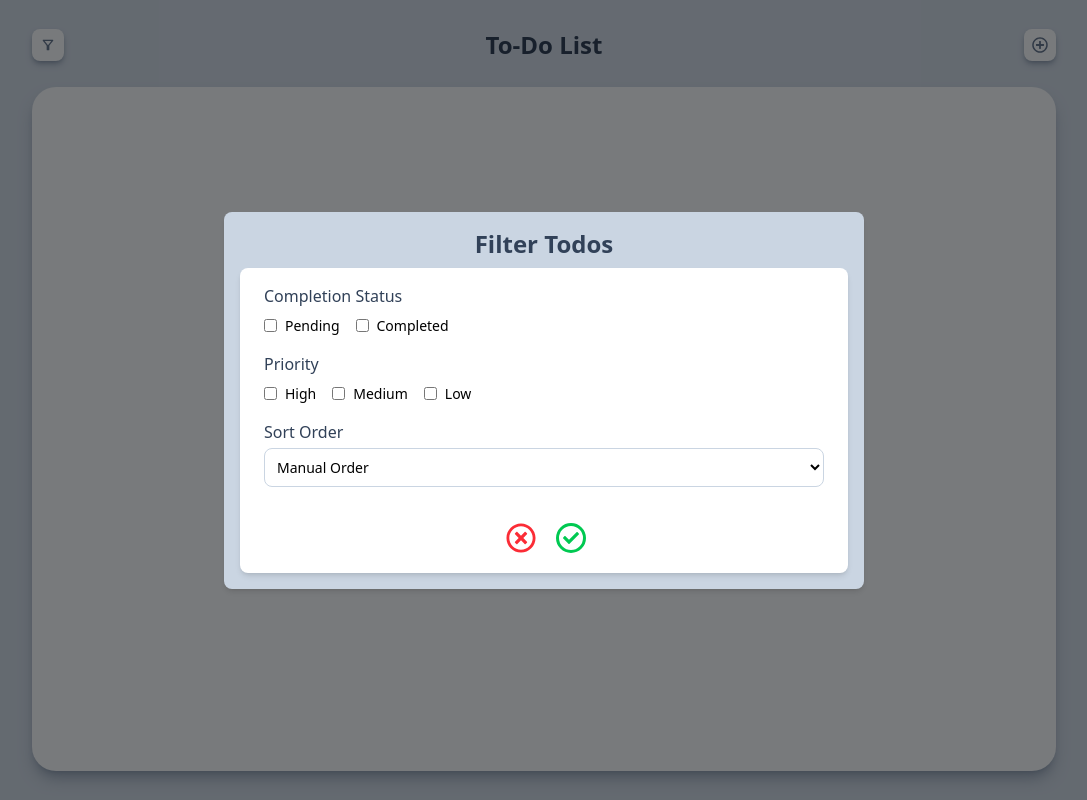
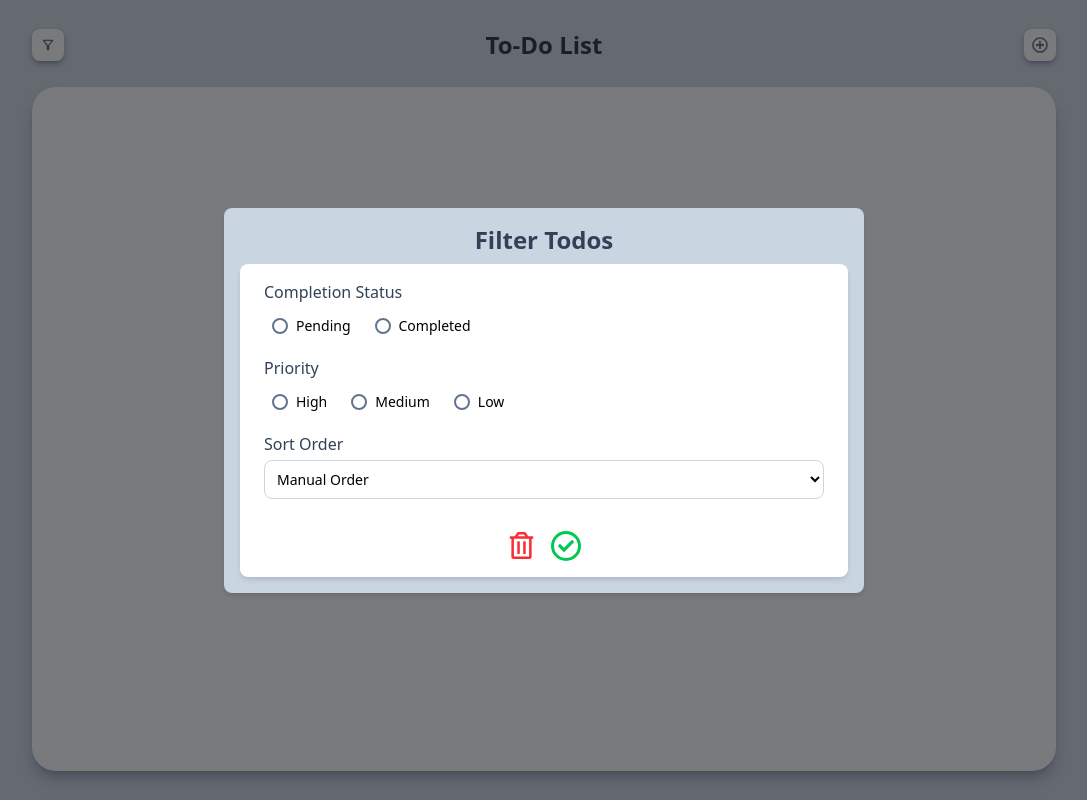
Before and after one commit to AlexBatistta/todo-list, a React (Vite) app: page / in a window 1280 px wide. Both pictures are taken after a click on the button 144 px from the left and 45 px from the top of the page. Shown: the whole page, without its empty margins (96-1183 px from the left). Built offline with nearby package versions, Linux system fonts and the light colour scheme.

Commit message:
filters update, clear filters added

```diff
--- a/src/App.tsx
+++ b/src/App.tsx
@@ -105,7 +105,6 @@ export const App = (): JSX.Element => {
 		setActiveFilter(filter);
 		const filtered = applyFilters(allTodos, filter);
 		setFilteredTodos(filtered);
-		setIsFilterModalOpen(false);
 	};
 
 	const handleRemove = (id: string): void => {
@@ -145,7 +144,9 @@ export const App = (): JSX.Element => {
 
 	const clearFilters = (): void => {
 		setActiveFilter(null);
-		setFilteredTodos([]);
+		const clearFilters: FilterType = { order: 'manual' };
+		const filtered = applyFilters(allTodos, clearFilters);
+		setFilteredTodos(filtered);
 	};
 
 	return (
@@ -175,6 +176,7 @@ export const App = (): JSX.Element => {
 				<FilterModal
 					onFilter={handleFilterTodo}
 					onClose={() => setIsFilterModalOpen(false)}
+					onClear={clearFilters}
 					currentFilter={activeFilter || undefined}
 				/>
 			)}
--- /dev/null
+++ b/src/components/Checkbox.tsx
@@ -0,0 +1,37 @@
+import React from 'react';
+import { FaCheck } from 'react-icons/fa';
+
+interface CheckboxProps {
+	id: string;
+	checked: boolean;
+	onChange: (id: string) => void;
+}
+
+export const Checkbox: React.FC<CheckboxProps> = ({
+	id,
+	checked,
+	onChange,
+}) => {
+	return (
+		<div className='relative flex items-center justify-center'>
+			<input
+				className='h-7 w-8 cursor-pointer appearance-none'
+				type='checkbox'
+				id={id}
+				checked={checked}
+				onChange={() => {
+					onChange(id);
+				}}
+			/>
+			<div
+				className={`pointer-events-none absolute h-4 w-4 rounded-full border-2 ${checked ? 'border-slate-500/25' : 'border-slate-500'}`}
+			/>
+			{checked && (
+				<FaCheck
+					className='pointer-events-none absolute text-green-500'
+					size={20}
+				/>
+			)}
+		</div>
+	);
+};
--- a/src/components/FilterModal.tsx
+++ b/src/components/FilterModal.tsx
@@ -1,16 +1,19 @@
 import React, { useRef, useState, useEffect } from 'react';
 import type { FilterType } from '../type';
-import { FaCheck, FaRegTimesCircle } from 'react-icons/fa';
+import { FaCheck, FaRegTrashAlt } from 'react-icons/fa';
+import { Checkbox } from './Checkbox';
 
 interface Props {
 	onFilter: (filter: FilterType) => void;
 	onClose: () => void;
+	onClear: () => void;
 	currentFilter?: FilterType;
 }
 
 export const FilterModal: React.FC<Props> = ({
 	onFilter,
 	onClose,
+	onClear,
 	currentFilter,
 }) => {
 	const [selectedCompleted, setSelectedCompleted] = useState<boolean[]>([]);
@@ -75,6 +78,15 @@ export const FilterModal: React.FC<Props> = ({
 		onClose();
 	};
 
+	const handleClearFilters = (): void => {
+		setSelectedCompleted([]);
+		setSelectedPriorities([]);
+		if (orderRef.current) {
+			orderRef.current.value = 'manual';
+		}
+		onClear();
+	};
+
 	return (
 		<div className='fixed inset-0 z-50 flex items-center justify-center bg-black/50'>
 			<div className='flex w-[50%] flex-col items-center justify-center rounded-lg bg-slate-300 p-4 shadow-md'>
@@ -88,31 +100,29 @@ export const FilterModal: React.FC<Props> = ({
 							Completion Status
 						</label>
 						<div className='flex gap-4'>
-							<label className='flex cursor-pointer items-center gap-2'>
-								<input
-									type='checkbox'
+							<label className='flex cursor-pointer items-center'>
+								<Checkbox
+									id='pending'
 									checked={selectedCompleted.includes(false)}
-									onChange={(e) =>
+									onChange={() =>
 										handleCompletedChange(
 											false,
-											e.target.checked,
+											!selectedCompleted.includes(false),
 										)
 									}
-									className='cursor-pointer'
 								/>
 								<span className='text-sm'>Pending</span>
 							</label>
-							<label className='flex cursor-pointer items-center gap-2'>
-								<input
-									type='checkbox'
+							<label className='flex cursor-pointer items-center'>
+								<Checkbox
+									id='completed'
 									checked={selectedCompleted.includes(true)}
-									onChange={(e) =>
+									onChange={() =>
 										handleCompletedChange(
 											true,
-											e.target.checked,
+											!selectedCompleted.includes(true),
 										)
 									}
-									className='cursor-pointer'
 								/>
 								<span className='text-sm'>Completed</span>
 							</label>
@@ -124,49 +134,50 @@ export const FilterModal: React.FC<Props> = ({
 							Priority
 						</label>
 						<div className='flex gap-4'>
-							<label className='flex cursor-pointer items-center gap-2'>
-								<input
-									type='checkbox'
+							<label className='flex cursor-pointer items-center'>
+								<Checkbox
+									id='priority-high'
 									checked={selectedPriorities.includes(
 										'high',
 									)}
-									onChange={(e) =>
+									onChange={() =>
 										handlePriorityChange(
 											'high',
-											e.target.checked,
+											!selectedPriorities.includes(
+												'high',
+											),
 										)
 									}
-									className='cursor-pointer'
 								/>
 								<span className='text-sm'>High</span>
 							</label>
-							<label className='flex cursor-pointer items-center gap-2'>
-								<input
-									type='checkbox'
+							<label className='flex cursor-pointer items-center'>
+								<Checkbox
+									id='priority-medium'
 									checked={selectedPriorities.includes(
 										'medium',
 									)}
-									onChange={(e) =>
+									onChange={() =>
 										handlePriorityChange(
 											'medium',
-											e.target.checked,
+											!selectedPriorities.includes(
+												'medium',
+											),
 										)
 									}
-									className='cursor-pointer'
 								/>
 								<span className='text-sm'>Medium</span>
 							</label>
-							<label className='flex cursor-pointer items-center gap-2'>
-								<input
-									type='checkbox'
+							<label className='flex cursor-pointer items-center'>
+								<Checkbox
+									id='priority-low'
 									checked={selectedPriorities.includes('low')}
-									onChange={(e) =>
+									onChange={() =>
 										handlePriorityChange(
 											'low',
-											e.target.checked,
+											!selectedPriorities.includes('low'),
 										)
 									}
-									className='cursor-pointer'
 								/>
 								<span className='text-sm'>Low</span>
 							</label>
@@ -191,10 +202,10 @@ export const FilterModal: React.FC<Props> = ({
 
 					<div className='mt-4 flex items-center justify-center gap-4'>
 						<button
-							className='cursor-pointer p-1'
-							onClick={onClose}
+							className='cursor-pointer'
+							onClick={handleClearFilters}
 						>
-							<FaRegTimesCircle className='pointer-events-none text-3xl text-red-500' />
+							<FaRegTrashAlt className='pointer-events-none text-[27px] text-red-500' />
 						</button>
 						<button
 							className='cursor-pointer rounded-full border-3 border-green-500 p-1'
--- a/src/components/Todo.tsx
+++ b/src/components/Todo.tsx
@@ -1,7 +1,8 @@
 import { type TodoType } from '../type';
-import { FaCheck, FaRegTimesCircle } from 'react-icons/fa';
+import { FaRegTimesCircle } from 'react-icons/fa';
 import { RiDraggable } from 'react-icons/ri';
 import type { SyntheticListenerMap } from '@dnd-kit/core/dist/hooks/utilities';
+import { Checkbox } from './Checkbox';
 
 const priorityClasses = {
 	low: 'hover:bg-green-200 bg-green-100',
@@ -47,27 +48,11 @@ export const Todo: React.FC<Props> = ({
 			>
 				<RiDraggable className='absolute' />
 			</div>
-
-			<div className='relative flex items-center justify-center'>
-				<input
-					className='h-7 w-8 cursor-pointer appearance-none'
-					type='checkbox'
-					id={id}
-					checked={completed}
-					onChange={() => {
-						onCompletedToggle(id);
-					}}
-				/>
-				<div
-					className={`pointer-events-none absolute h-4 w-4 rounded-full border-2 ${completed ? 'border-slate-500/25' : 'border-slate-500'}`}
-				/>
-				{completed && (
-					<FaCheck
-						className='pointer-events-none absolute text-green-500'
-						size={20}
-					/>
-				)}
-			</div>
+			<Checkbox
+				id={id}
+				checked={completed}
+				onChange={() => onCompletedToggle(id)}
+			/>
 
 			<label className='text-md w-[50%] flex-grow overflow-hidden font-medium text-slate-700 sm:text-sm'>
 				{title}
```
